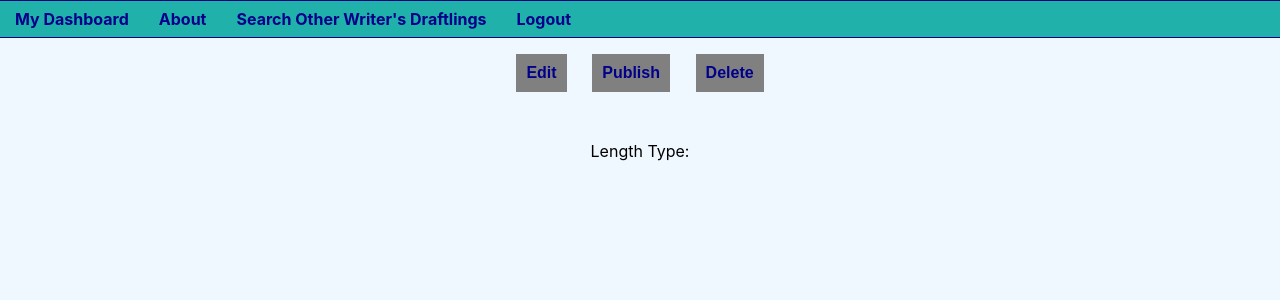
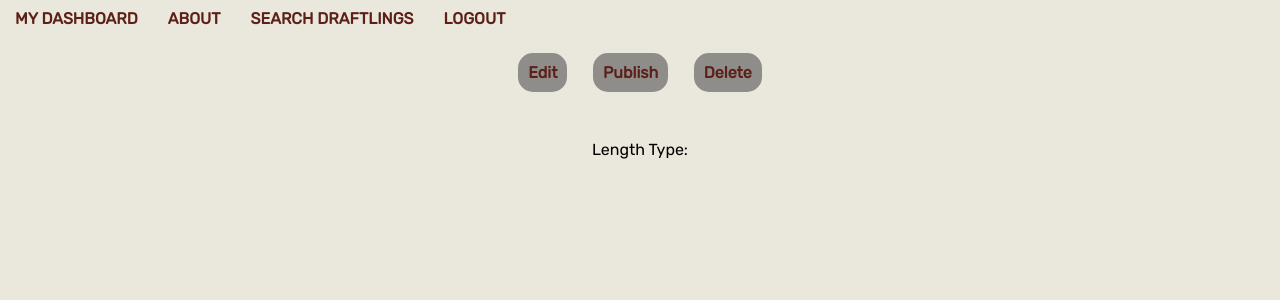
Before and after one commit to amrvitale/draftling-capstone, a React (Create React App) app: page /draftling/1 in a window 1280 px wide. Shown: the top 300 px of the page. Built offline with nearby package versions, Linux system fonts and the light colour scheme; no server answers.

Commit message:
updates to css and to edit component

```diff
--- a/public/index.html
+++ b/public/index.html
@@ -10,7 +10,7 @@
       content="Web site created using create-react-app"
     />
     <link rel="apple-touch-icon" href="%PUBLIC_URL%/logo192.png" />
-    <link href='https://fonts.googleapis.com/css2?family=Acme&display=swap'rel="stylesheet">
+    <link href="https://fonts.googleapis.com/css2?family=Rubik&display=swap" rel="stylesheet">
     <!--
       manifest.json provides metadata used when your web app is installed on a
       user's mobile device or desktop. See https://developers.google.com/web/fundamentals/web-app-manifest/
--- a/src/App.css
+++ b/src/App.css
@@ -1,11 +1,13 @@
 * {
   box-sizing: border-box;
   text-align: center;
+  font-family: 'Rubik', sans-serif;
+
 
 }
 
 body {
-  background-color: aliceblue;
+  background-color:#EAE7DC;
 
 }
 
@@ -17,17 +19,17 @@ body {
 
 button {
   cursor: pointer;
-  background: gray;
+  background: #8E8D8A;
   border: 0;
   font-size: 1rem;
-  color: white;
   margin: 1%;
   padding: 10px;
-  color: darkblue;
+  color: #5C2018;
   font-weight: bold;
+  border-radius: 15px;
 }
 button:hover {
-  background-color:lightseagreen;
+  background-color:#86B3D1;
 }
 ul {
   text-align: center;
--- a/src/App.js
+++ b/src/App.js
@@ -95,7 +95,7 @@ class App extends React.Component {
           />
           <Route path ='/about' component={About} />
           <Route path= '/read' component={Read} />
-          <Route path='{`/edit/${:id}`}'  component={Edit} />
+          <Route path="/edit/:id" component={Edit} />
           <Route path='/choosecritique' component={ChooseCritique}/>
           <Route path='/postfreeformcritique' component={CritiqueFreeform} />
           <Route path='/posttemplatecritique' component={CritiqueTemplate} />
--- a/src/edit/Edit.js
+++ b/src/edit/Edit.js
@@ -42,6 +42,7 @@ class Edit extends React.Component {
         return (
             <div className="edit">
                  <form onSubmit={this.handleSubmit}>
+                     <h1>test</h1>
                     <label htmlFor="draftlingTitle">Draftling Title:</label>
                     <input value={this.state.title} type="text" name="title" style={styleTitle} onChange={this.handleChange} required></input>
                     <br />
--- a/src/nav/Nav.css
+++ b/src/nav/Nav.css
@@ -12,9 +12,9 @@
     margin: 0;
     padding: 0;
     list-style-type: none;
-    background-color: lightseagreen;
-    border-bottom: 1px solid navy;
-    border-top: 1px solid navy;
+    background-color: #EAE7DC;
+    border-bottom: 1px solid #EAE7DC;;
+    border-top: 1px solid #EAE7DC;;
     text-align: center;
     margin-bottom: 3px;
 }
@@ -30,6 +30,6 @@
     padding: 8px 15px;
     text-decoration: none;
     font-weight: bold;
-    color: darkblue;
+    color: #5C2018;
     text-align: center;
 }
--- a/src/nav/Nav.js
+++ b/src/nav/Nav.js
@@ -7,10 +7,10 @@ class Nav extends React.Component {
         return (
             <div>
                 <ul id="navbar">
-                    <li><Link to='/mydash'>My Dashboard</Link></li>
-                    <li><Link to='/about'>About</Link></li>
-                    <li><Link to='/search'>Search Other Writer's Draftlings</Link></li>
-                    <li><a href="#">Logout</a></li>
+                    <li><Link to='/mydash'>MY DASHBOARD</Link></li>
+                    <li><Link to='/about'>ABOUT</Link></li>
+                    <li><Link to='/search'>SEARCH DRAFTLINGS</Link></li>
+                    <li><a href="#">LOGOUT</a></li>
                 </ul>
             </div>
 
```
